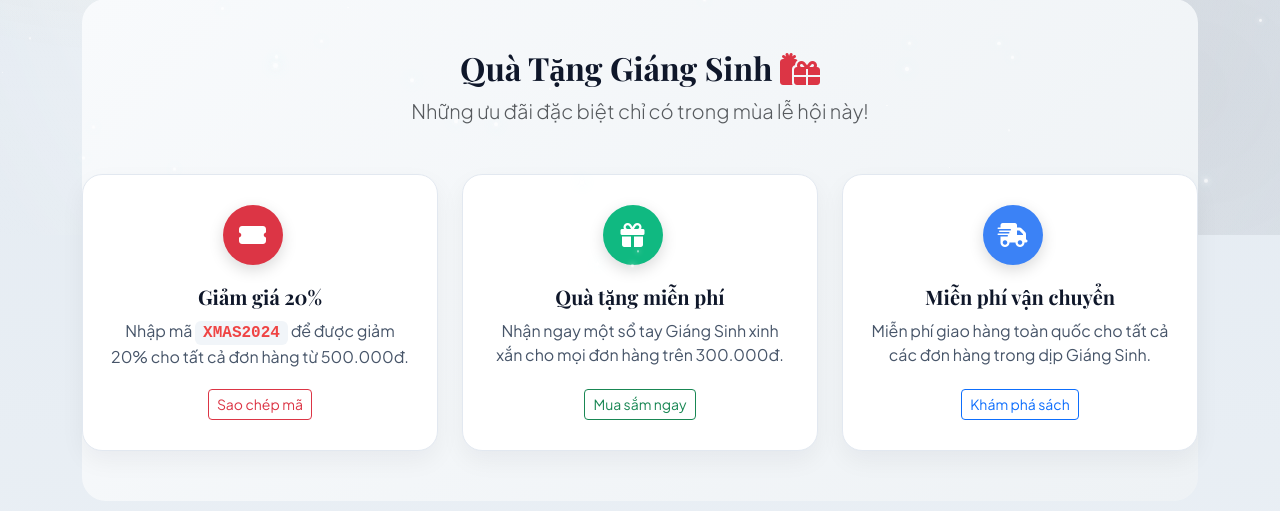
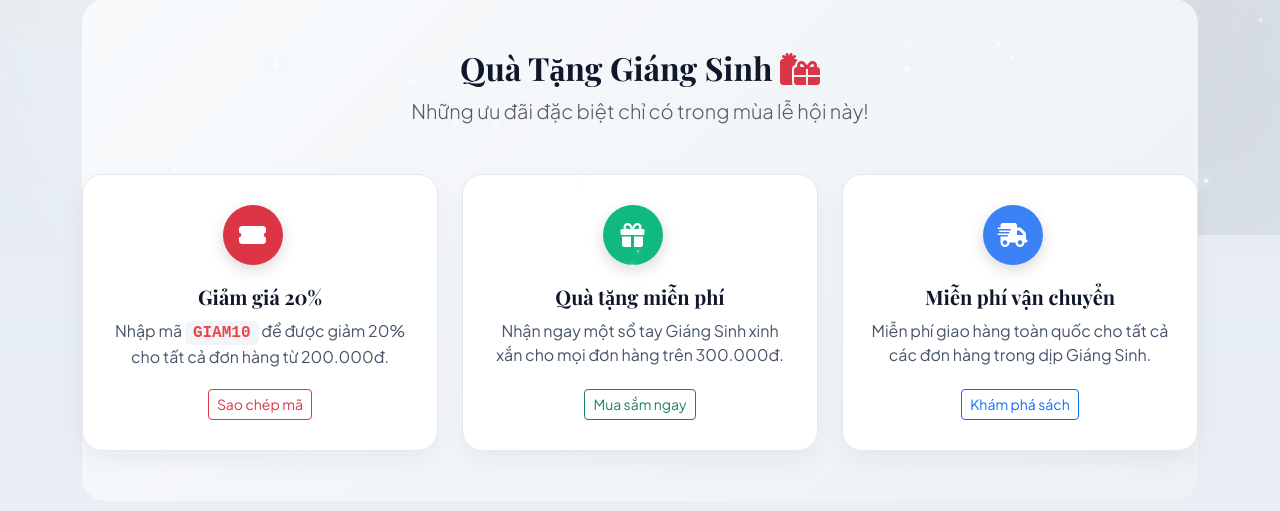
Before and after one commit to Thehy-IT/BookStore, a PHP site: page /deals.php in a window 1280 px wide. Shown: the part 565-1076 px from the top of the page. Run offline with PHP 8.4, Linux system fonts and the light colour scheme; data comes from the database, SQL or seed files in the repository; some libraries are stand-ins or nearby versions.

Commit message:
cập nhâth lại code giảm giá

```diff
--- a/deals.php
+++ b/deals.php
@@ -304,9 +304,9 @@ $result = mysqli_query($con, $query); // Với ứng dụng lớn, nên dùng pr
                 <div class="promo-card">
                     <div class="promo-icon bg-danger"><i class="fas fa-ticket-alt"></i></div>
                     <h5 class="promo-title">Giảm giá 20%</h5>
-                    <p class="promo-description">Nhập mã <strong class="promo-code">XMAS2024</strong> để được giảm 20%
-                        cho tất cả đơn hàng từ 500.000đ.</p>
-                    <button class="btn btn-outline-danger btn-sm" onclick="copyCode('XMAS2024', this)">Sao chép
+                    <p class="promo-description">Nhập mã <strong class="promo-code">GIAM10</strong> để được giảm 20%
+                        cho tất cả đơn hàng từ 200.000đ.</p>
+                    <button class="btn btn-outline-danger btn-sm" onclick="copyCode('GIAM10', this)">Sao chép
                         mã</button>
                 </div>
             </div>
```
